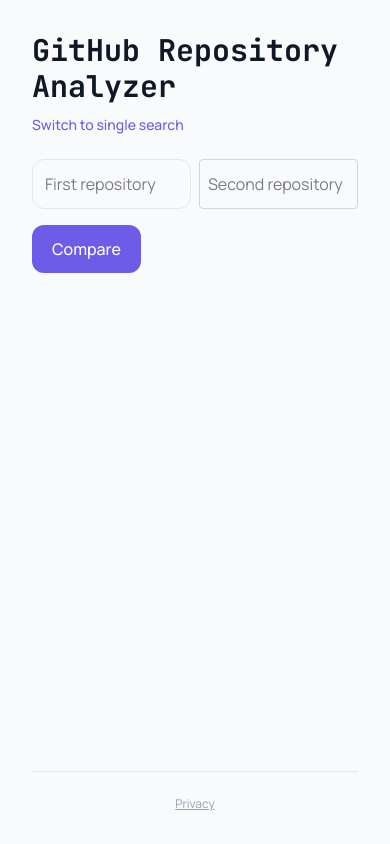
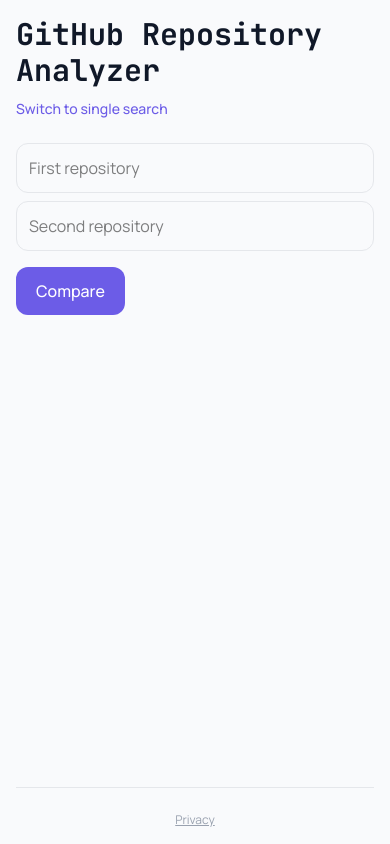
Before and after one commit to onurdlk/github-analyzer, a React (Vite) app in the folder frontend/: page / in a window 390 px wide. Both pictures are taken after a click on the button "Compare two repositories". Built offline with nearby package versions, Linux system fonts and the light colour scheme.

Commit message:
Fix mobile responsiveness and second input styling

```diff
--- a/frontend/src/App.tsx
+++ b/frontend/src/App.tsx
@@ -431,14 +431,14 @@
       : null
 
   return (
-      <div className="min-h-screen bg-surface p-8 font-body flex flex-col">
+      <div className="min-h-screen bg-surface p-4 sm:p-8 font-body flex flex-col">
       <div className="flex-1">
       <h1 className="text-3xl font-display font-bold mb-2 text-gray-900">GitHub Repository Analyzer</h1>
       <button onClick={toggleCompareMode} className="text-sm text-brand font-medium hover:underline mb-6">
           {compareMode ? 'Switch to single search' : 'Compare two repositories'}
       </button>
 
-      <div className={`grid gap-2 mb-4 ${compareMode ? 'grid-cols-2' : ''}`}>
+      <div className={`grid gap-2 mb-4 ${compareMode ? 'grid-cols-1 sm:grid-cols-2' : ''}`}>
         <input
           type="text"
           value={repoUrl}
@@ -467,7 +467,7 @@
               if (e.key === 'Enter') handleSubmit()
             }}
             placeholder="Second repository"
-            className="p-2 border border-gray-300 rounded w-full"
+            className="p-3 border border-gray-200 rounded-xl w-full focus:outline-none focus:ring-2 focus:ring-brand focus:border-transparent transition"
             disabled={isLoading}
             aria-label="Second GitHub repository URL"
           />
@@ -482,7 +482,7 @@
         {isLoading ? 'Analyzing...' : compareMode ? 'Compare' : 'Analyze'}
       </button>
 
-      <div className={compareMode ? 'grid grid-cols-2 gap-4' : ''}>
+      <div className={compareMode ? 'grid grid-cols-1 sm:grid-cols-2 gap-4' : ''}>
         <div>
           {error && <div className="bg-red-50 border border-red-200 text-red-700 p-4 rounded mb-4">{error}</div>}
           {results && (
```
